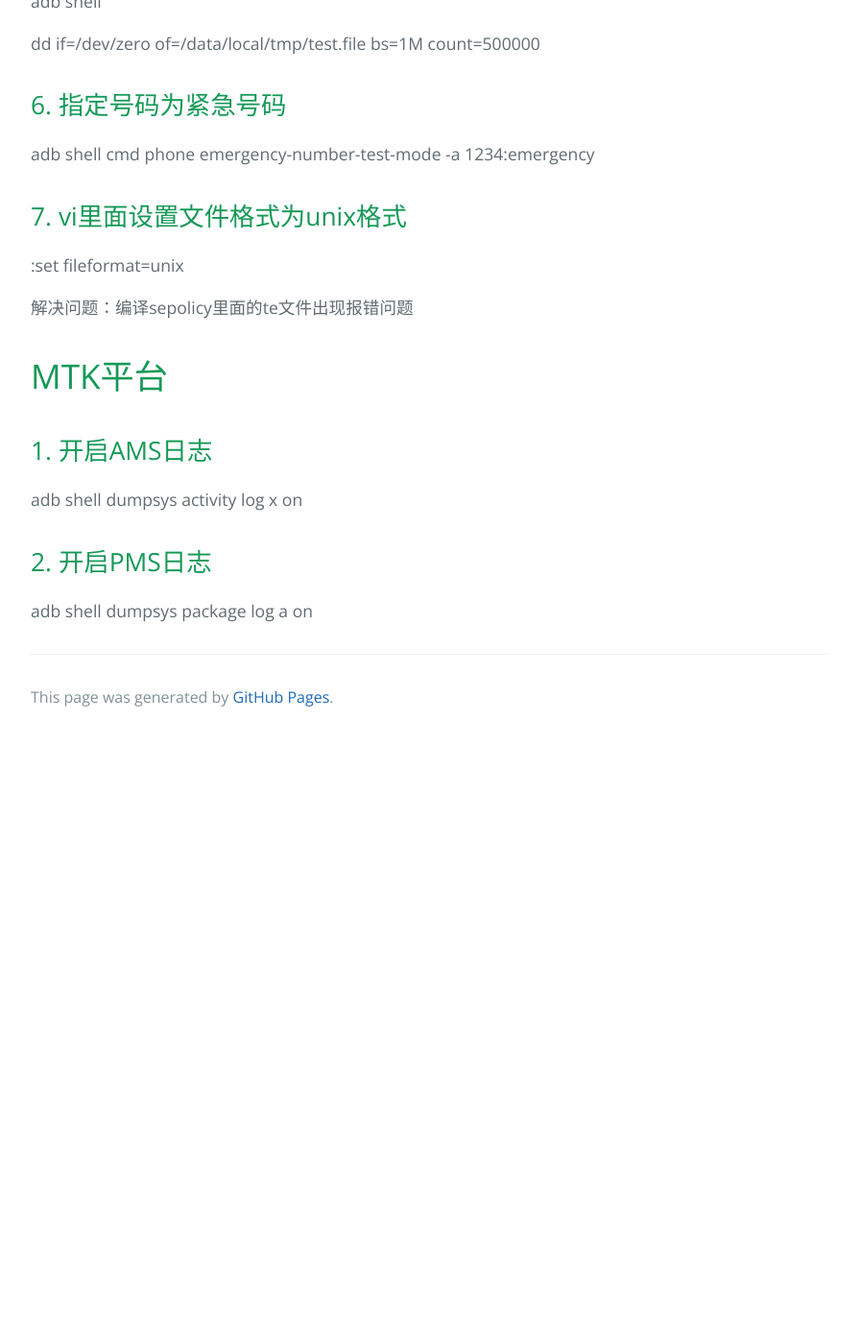
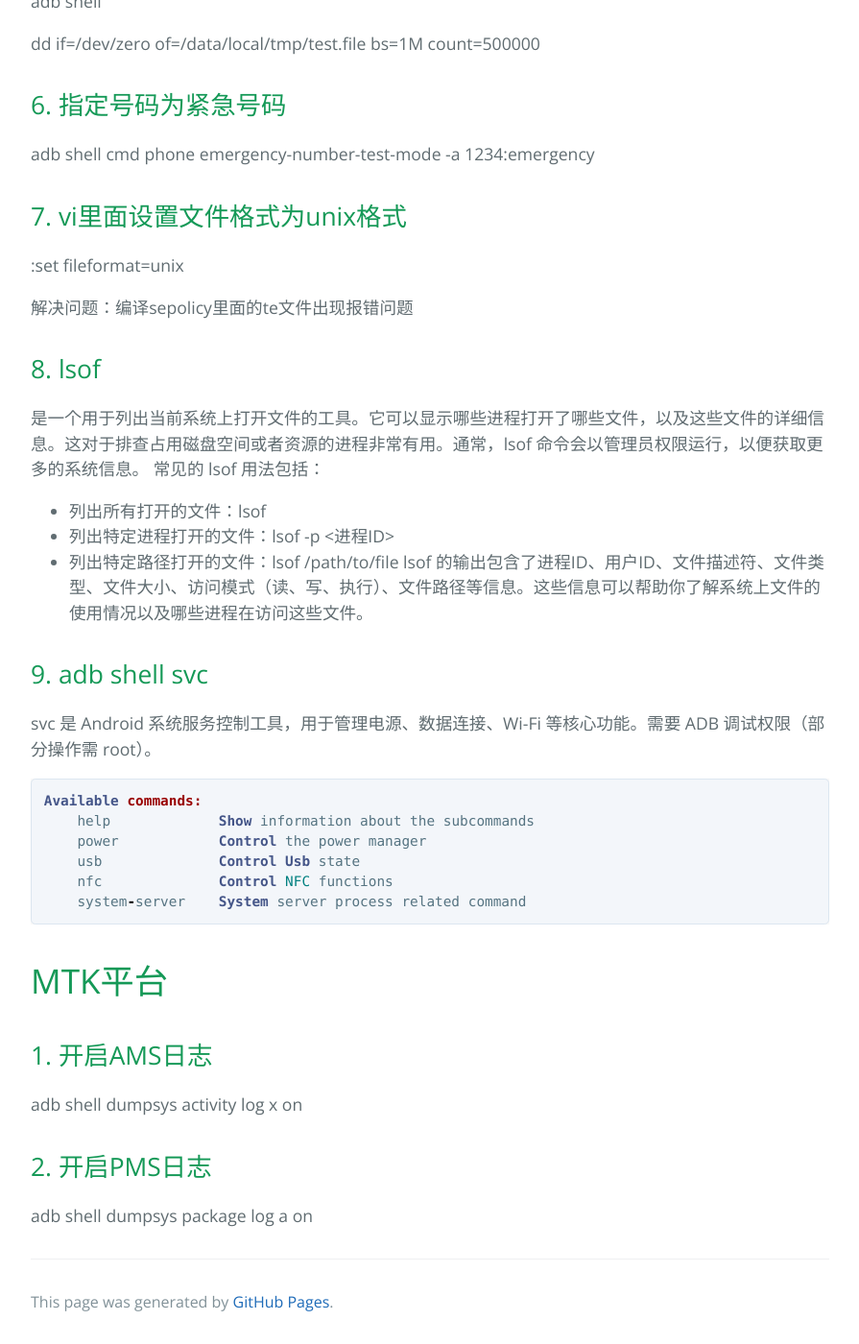
Before and after one commit to EricChenYS/EricChenYS.github.io, a Jekyll site: the page built from docs/android/常用指令.md, in a window 1280 px wide and 1400 px high, scrolled down 1674 px. Shown: the whole window at 96% size, without its empty margins (192-1087 px from the left). Built offline with Jekyll 4.4.1, drawn with Linux system fonts in a browser that asks for light colours; before the commit the page ends 2444 px from its top, so only the background shows below that.

Commit message:
Update 常用指令.md

````diff
--- a/docs/android/常用指令.md
+++ b/docs/android/常用指令.md
@@ -69,6 +69,24 @@ adb shell cmd phone emergency-number-test-mode -a 1234:emergency
 
 解决问题：编译sepolicy里面的te文件出现报错问题
 
+## 8. lsof
+是一个用于列出当前系统上打开文件的工具。它可以显示哪些进程打开了哪些文件，以及这些文件的详细信息。这对于排查占用磁盘空间或者资源的进程非常有用。通常，lsof 命令会以管理员权限运行，以便获取更多的系统信息。
+常见的 lsof 用法包括：
+- 列出所有打开的文件：lsof
+- 列出特定进程打开的文件：lsof -p <进程ID>
+- 列出特定路径打开的文件：lsof /path/to/file
+lsof 的输出包含了进程ID、用户ID、文件描述符、文件类型、文件大小、访问模式（读、写、执行）、文件路径等信息。这些信息可以帮助你了解系统上文件的使用情况以及哪些进程在访问这些文件。
+
+## 9. adb shell svc
+svc 是 Android 系统服务控制工具，用于管理电源、数据连接、Wi-Fi 等核心功能。需要 ADB 调试权限（部分操作需 root）。
+```java
+Available commands:
+    help             Show information about the subcommands
+    power            Control the power manager
+    usb              Control Usb state
+    nfc              Control NFC functions
+    system-server    System server process related command
+```
 
 # MTK平台
 ## 1. 开启AMS日志
````
